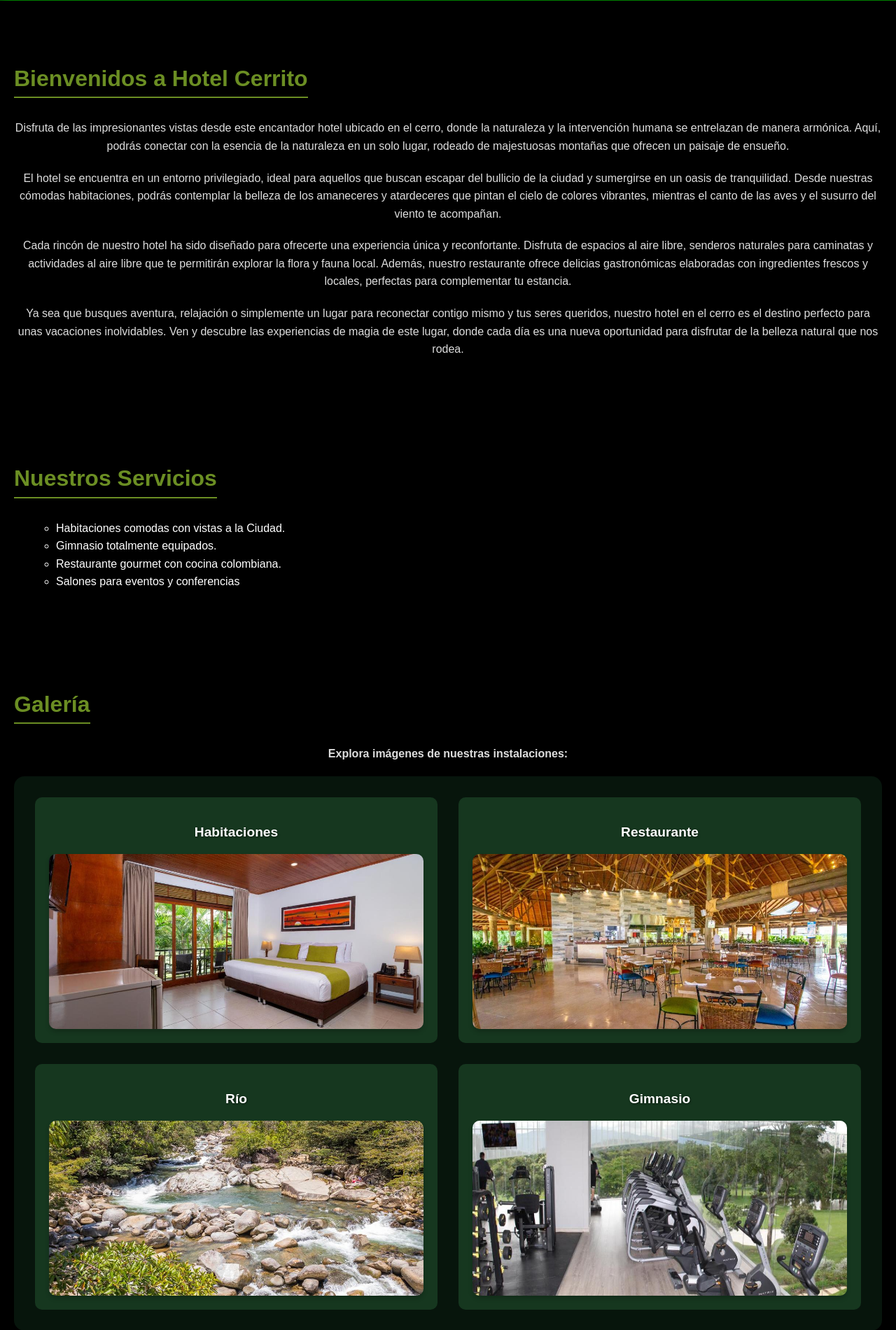
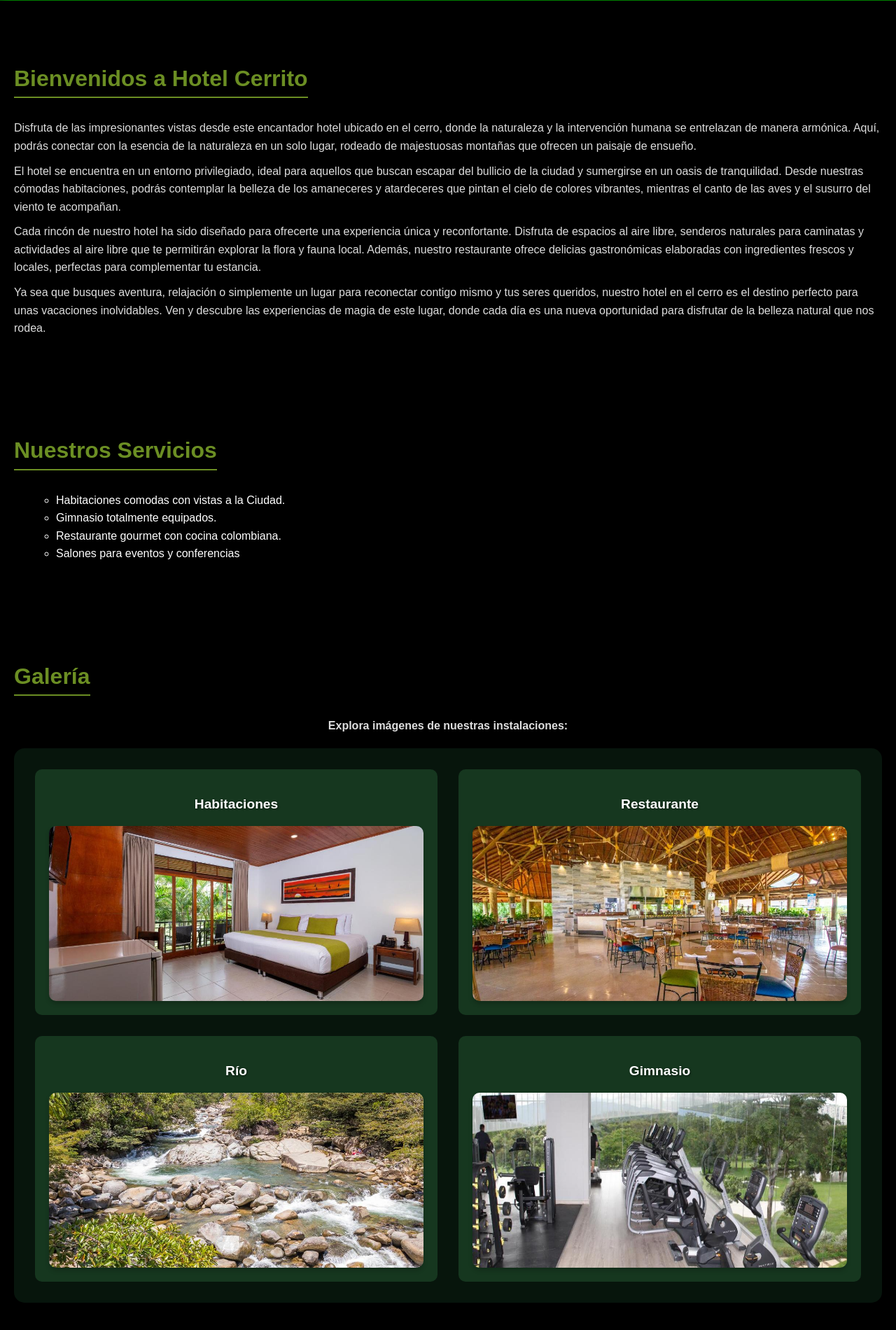
Before and after one commit to IVAINX18/Pagina-de-Hotel, a PHP site: page / in a window 1280 px wide. Shown: the part 431-2331 px from the top of the page at 70% size. Run offline with PHP 8.4, Linux system fonts and the light colour scheme.

Commit message:
Nueva version

```diff
--- a/CSS/base.css
+++ b/CSS/base.css
@@ -7,6 +7,7 @@ body {
     color: #fff;
     line-height: 1.6;
     overflow-x: hidden;
+    text-align: left;
 }
 
 /* Main Content */
@@ -14,4 +15,25 @@ body {
     transition: 0.3s ease;
     position: absolute;
     left: 0;
+    align-content: left;
 }
+
+/* Forzar alineación a la izquierda para "Bienvenidos" */
+#bienvenidos {
+    text-align: left; /* Asegura que todo el contenido de la sección esté alineado a la izquierda */
+}
+
+#bienvenidos p {
+    margin: 10px 0;
+    text-align: left; /* Asegura que los párrafos no hereden centrado */
+}
+
+/* Forzar alineación a la izquierda para "Contacto" */
+#contacto {
+    text-align: left; /* Asegura que todo el contenido de la sección esté alineado a la izquierda */
+}
+
+#contacto p,
+#contacto form {
+    text-align: left; /* Asegura que los elementos de formulario también estén alineados */
+}
--- a/CSS/sections.css
+++ b/CSS/sections.css
@@ -2,6 +2,7 @@
 section {
     padding: 40px 20px;
     margin: 20px 0;
+    text-align: left;
 }
 
 section h2 {
@@ -15,11 +16,13 @@ section h2 {
 section p,
 section ul {
     margin: 10px 0;
+    text-align: left;
 }
 
 section ul {
     list-style-type: circle;
     margin-left: 20px;
+    text-align: left;
 }
 
 /* Footer */
--- a/index.html
+++ b/index.html
@@ -117,7 +117,7 @@
         </header>
 
         <!-- Contenido Principal -->
-        <main>
+        <main style="text-align: left;" >
             <!-- Bienvenidos -->
             <section id="bienvenidos">
                 <h2>Bienvenidos a Hotel Cerrito</h2>
```
